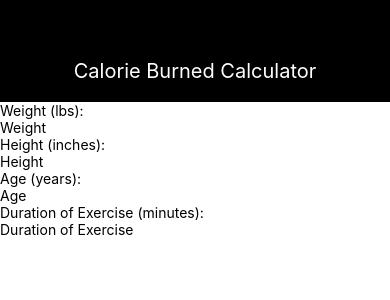
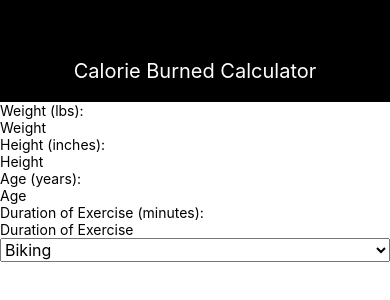
Before and after one commit to cwong2k16/CaloriesBurned, a React Native app: screen / in a window 390 px wide. Shown: the top 300 px of the page. Built offline with nearby package versions, Linux system fonts and the light colour scheme.

Commit message:
slapped on some dummy exercises for now

```diff
--- a/App.js
+++ b/App.js
@@ -1,5 +1,5 @@
 import React from 'react';
-import { StyleSheet, Text, TextInput, View } from 'react-native';
+import { StyleSheet, Text, TextInput, Picker, View } from 'react-native';
 import styles from './Style'
 
 export default class App extends React.Component {
@@ -40,6 +40,10 @@ class MidView extends React.Component{
         <DataComponent data = "Height" unit = "inches"/>
         <DataComponent data = "Age" unit = "years"/>
         <DataComponent data = "Duration of Exercise" unit = "minutes"/>
+        <Picker>
+          <Picker.Item label="Biking" value="8" />
+          <Picker.Item label="Boxing" value="10" />
+        </Picker>
       </View>
     );
   }
```
